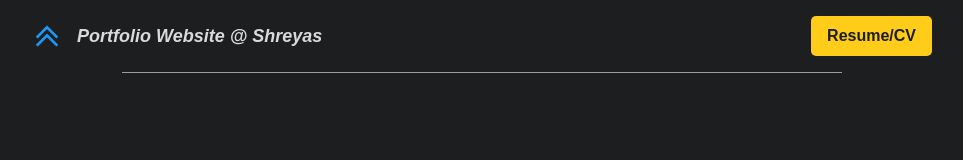
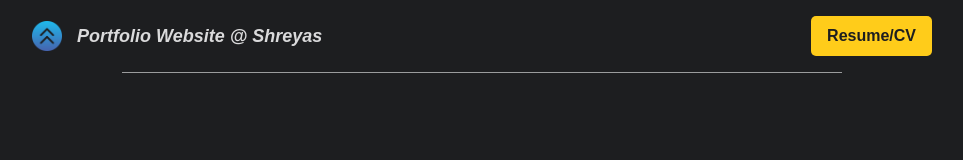
Before and after one commit to Shreyas9921/pratikwebportfolio, a Next.js app: page / in a window 1280 px wide. Shown: the top 160 px of the page, without its empty margins (158-1121 px from the left). Built offline with nearby package versions, Linux system fonts and the light colour scheme.

Commit message:
Update Navbar.jsx

```diff
--- a/src/components/Navbar.jsx
+++ b/src/components/Navbar.jsx
@@ -10,7 +10,7 @@ const Navbar = () => {
                 <div className="logo">
                     <Link href="/">
                         <div className="logo-text">
-                            <Image src='/Images/logo.png' alt="Logo" className="logo-img" width={30} height={30} />
+                            <Image src='/Images/arrow.png' alt="Logo" className="logo-img" width={30} height={30} />
                             &nbsp;Portfolio Website @ Shreyas
                         </div>
                     </Link>
```
